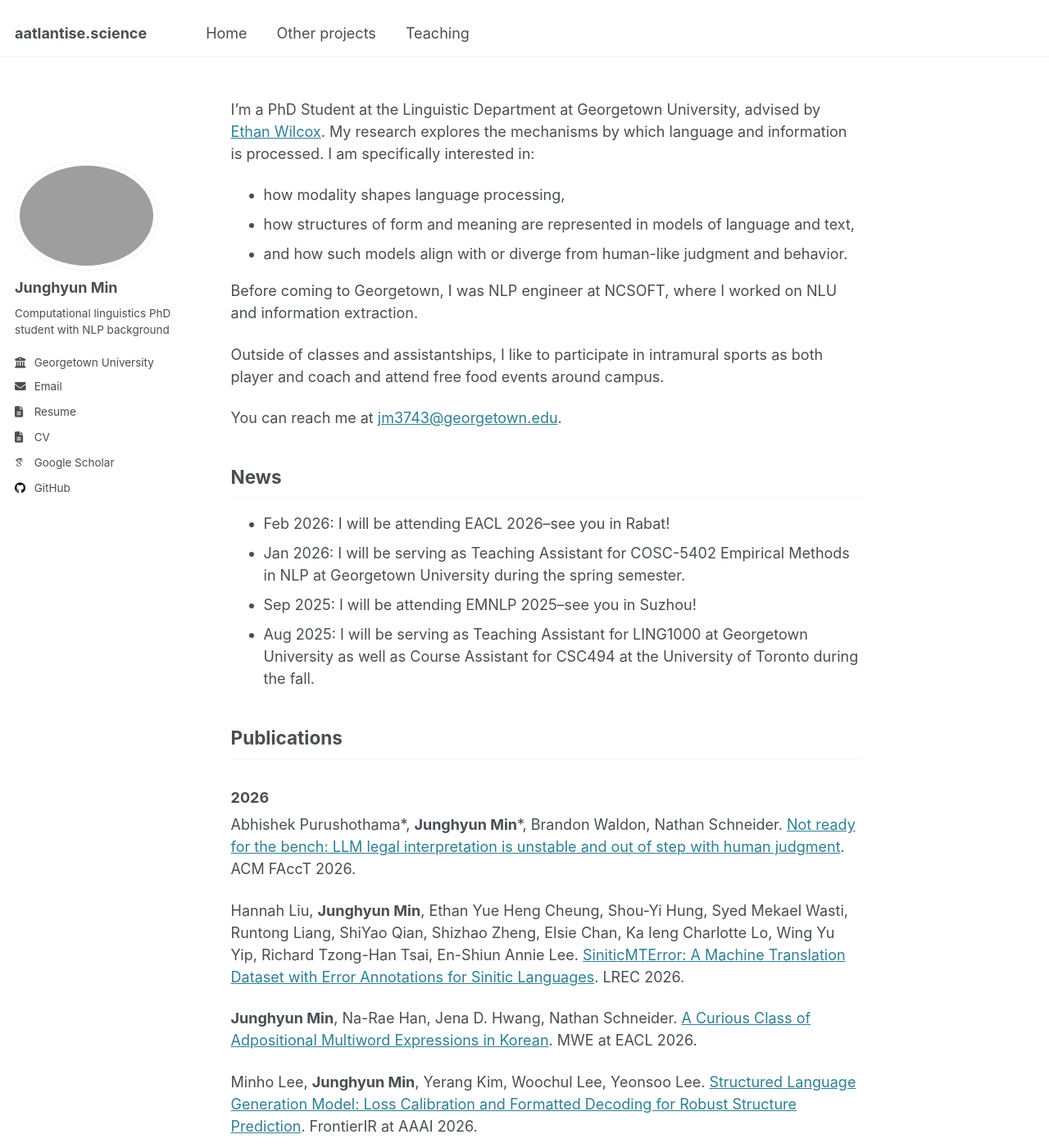
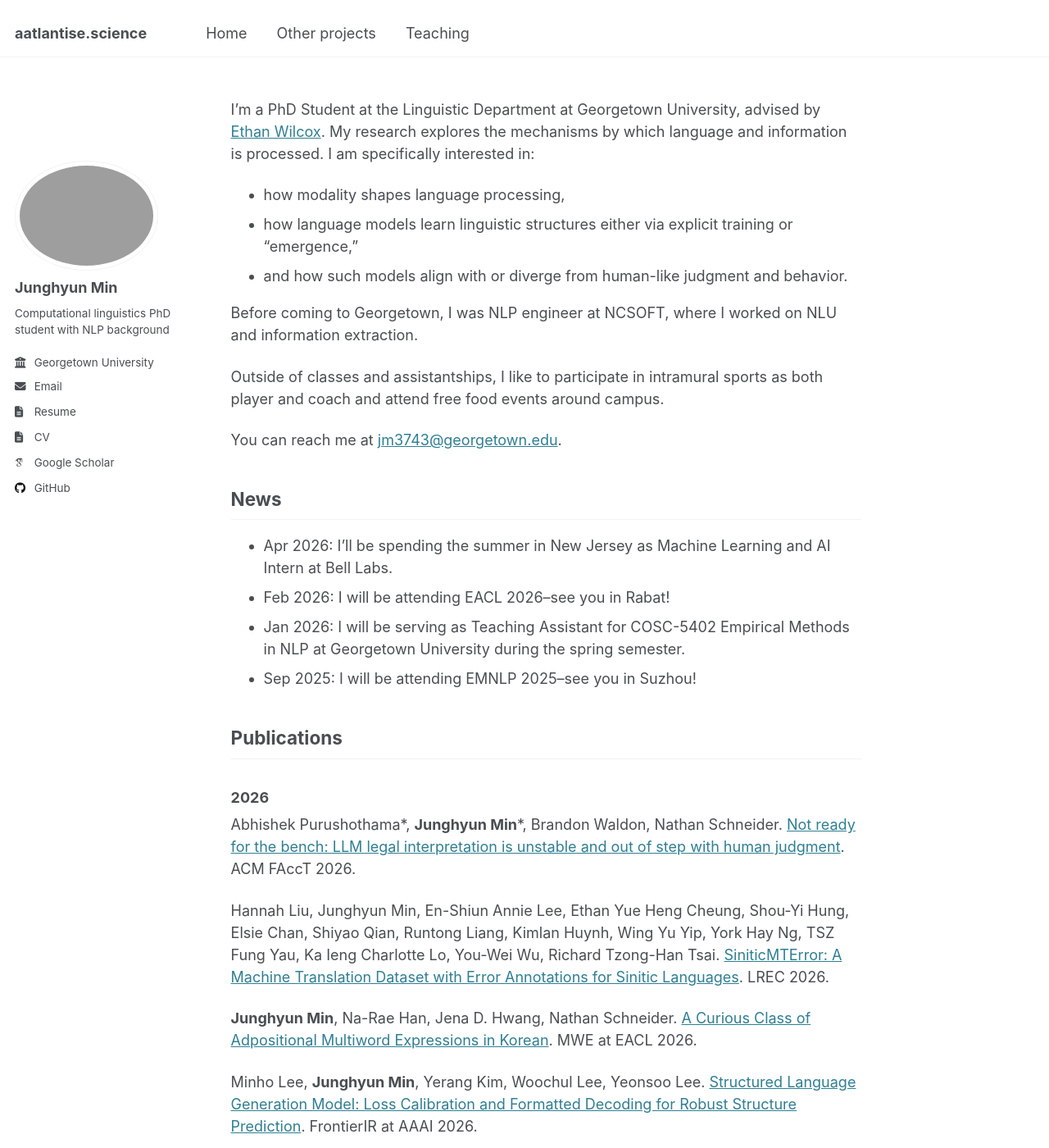
Before and after one commit to Aatlantise/aatlantise.github.io, a Jekyll site: the page built from _pages/about.md, in a window 1280 px wide and 1400 px high. Shown: the whole window at 82% size. Built offline with Jekyll 4.4.1, drawn with Linux system fonts in a browser that asks for light colours; some web fonts are replaced.

Commit message:
[Chore] Update news
* News
* Interests
* Author list fix

```diff
--- a/_pages/about.md
+++ b/_pages/about.md
@@ -11,7 +11,7 @@ I'm a PhD Student at the Linguistic Department at Georgetown University,
 advised by [Ethan Wilcox](https://wilcoxeg.github.io/).
 My research explores the mechanisms by which language and information is processed. I am specifically interested in:
 * how modality shapes language processing,
-* how structures of form and meaning are represented in models of language and text,
+* how language models learn linguistic structures either via explicit training or "emergence,"
 * and how such models align with or diverge from human-like judgment and behavior.
 
 Before coming to Georgetown, I was NLP engineer at NCSOFT, where I worked on NLU and information extraction.
@@ -23,11 +23,10 @@ You can reach me at [jm3743@georgetown.edu](mailto:jm3743@georgetown.edu).
 
 ## News
 
+* Apr 2026: I'll be spending the summer in New Jersey as Machine Learning and AI Intern at Bell Labs.
 * Feb 2026: I will be attending EACL 2026--see you in Rabat!
 * Jan 2026: I will be serving as Teaching Assistant for COSC-5402 Empirical Methods in NLP at Georgetown University during the spring semester.
 * Sep 2025: I will be attending EMNLP 2025--see you in Suzhou!
-* Aug 2025: I will be serving as Teaching Assistant for LING1000 at Georgetown University
-as well as Course Assistant for CSC494 at the University of Toronto during the fall.
 
 ## Publications
 ### 2026
@@ -35,7 +34,9 @@ Abhishek Purushothama*, **Junghyun Min**\*, Brandon Waldon, Nathan Schneider.
 [Not ready for the bench: LLM legal interpretation is unstable and out of step with human judgment](https://arxiv.org/abs/2510.25356).
 ACM FAccT 2026.
 
-Hannah Liu, **Junghyun Min**, Ethan Yue Heng Cheung, Shou-Yi Hung, Syed Mekael Wasti, Runtong Liang, ShiYao Qian, Shizhao Zheng, Elsie Chan, Ka Ieng Charlotte Lo, Wing Yu Yip, Richard Tzong-Han Tsai, En-Shiun Annie Lee.
+Hannah Liu, Junghyun Min, En-Shiun Annie Lee, Ethan Yue Heng Cheung, Shou-Yi Hung, Elsie Chan,
+Shiyao Qian, Runtong Liang, Kimlan Huynh, Wing Yu Yip, York Hay Ng, TSZ Fung Yau, Ka Ieng Charlotte Lo,
+You-Wei Wu, Richard Tzong-Han Tsai.
 [SiniticMTError: A Machine Translation Dataset with Error Annotations for Sinitic Languages](https://arxiv.org/abs/2509.20557v1).
 LREC 2026.
 
```
